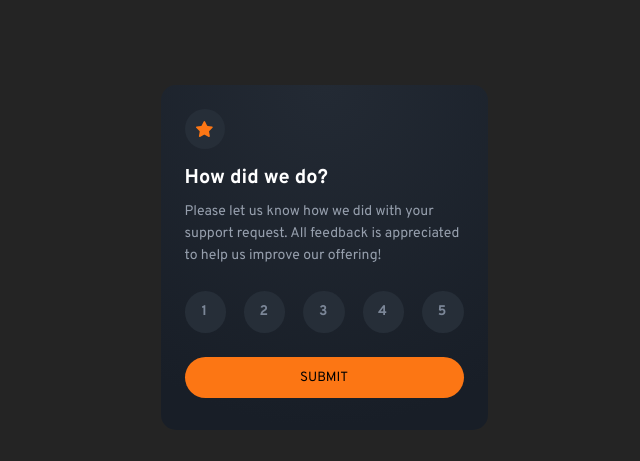
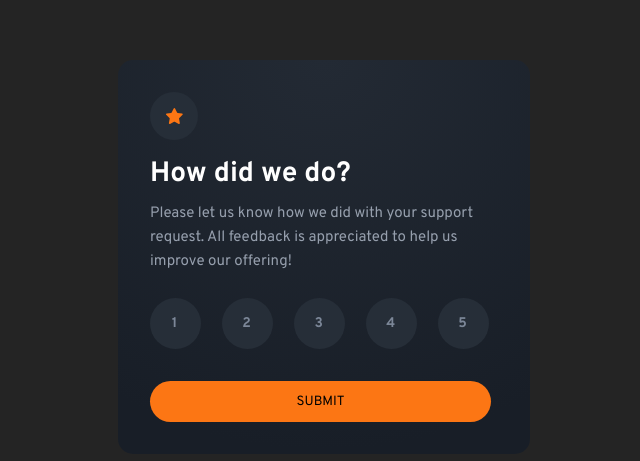
Before and after one commit to giorgi1001/Interactive-Rating-Component, a React (Vite) app: page / in a window 1536 px wide. Shown: the part 143-604 px from the top of the page, without its empty margins (444-1084 px from the left). Built offline with nearby package versions, Linux system fonts and the light colour scheme.

Commit message:
add responsive

```diff
--- a/src/components/rate/rate.css
+++ b/src/components/rate/rate.css
@@ -64,3 +64,31 @@ h1 {
   background-color: #ffffff;
   color: #fc7614;
 }
+
+@media only screen and (min-width: 90rem) {
+  .box-rate {
+    width: 41.2rem;
+    padding: 3.2rem 3.9rem 3.2rem 3.2rem;
+  }
+  .img-circle {
+    width: 4.8rem;
+    height: 4.8rem;
+  }
+  h1 {
+    font-size: 2.8rem;
+  }
+  .description {
+    font-size: 1.5rem;
+
+    line-height: 2.4rem;
+  }
+  .buttons-div {
+    gap: 2.1rem;
+    margin-bottom: 2.4rem;
+    margin-bottom: 3.2rem;
+  }
+  .buttons-div button {
+    width: 5.1rem;
+    height: 5.1rem;
+  }
+}
--- a/src/components/result/Result.jsx
+++ b/src/components/result/Result.jsx
@@ -7,7 +7,7 @@ export default function Result({ rate }) {
     <div className="box-result">
       <img src={thanksImg} alt="thanks img " />
       <div className="your-rate">
-        <span>you selected {rate} out of 5</span>
+        <span>You selected {rate} out of 5</span>
       </div>
       <h2>Thank you!</h2>
       <p className="result-description">
--- a/src/components/result/result.css
+++ b/src/components/result/result.css
@@ -10,6 +10,10 @@
   display: flex;
   flex-direction: column;
   align-items: center;
+}
+.box-result img {
+  width: 14.4rem;
+  height: 9.2rem;
 }
 .your-rate {
   margin: 2.4rem 0 2.4rem;
@@ -34,3 +38,26 @@ h2 {
   font-style: normal;
   line-height: 2.2rem;
 }
+
+@media only screen and (min-width: 90rem) {
+  .box-result {
+    width: 41.2rem;
+    padding: 4.5rem 4rem 4.5rem 3.2rem;
+  }
+  .box-result img {
+    width: 16.2rem;
+    height: 10.8rem;
+  }
+  .your-rate {
+    margin: 3.2rem 0 3.2rem;
+    width: 19.3rem;
+    padding: 0.5rem 0 0.5rem;
+  }
+  h2 {
+    font-size: 2.8rem;
+  }
+  .result-description {
+    font-size: 1.5rem;
+    line-height: 2.4rem;
+  }
+}
```
